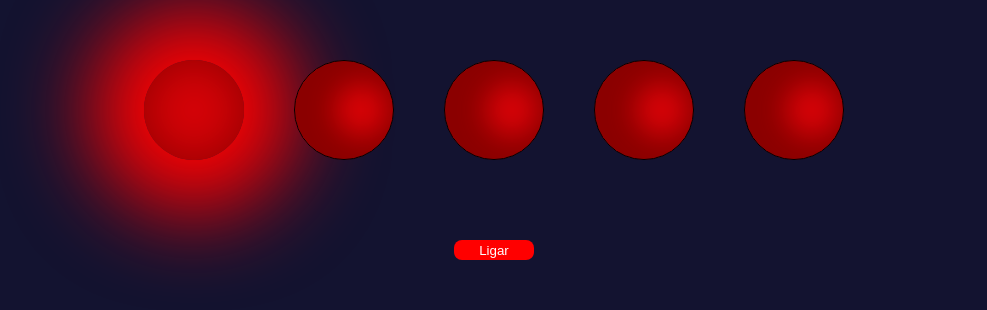
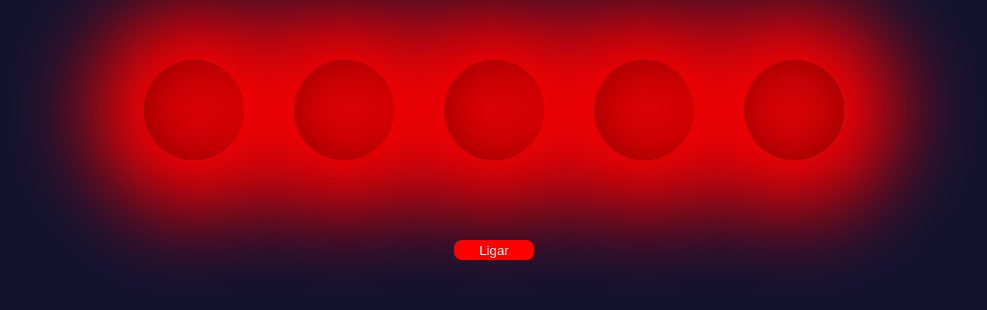
Before and after one commit to heloabrantessb/feliz-natal, a plain HTML site: page index.html in a window 1280 px wide. Both pictures are taken after a click on the button "Ligar". Shown: the whole page, without its empty margins (146-1133 px from the left). Drawn offline with Linux system fonts and the light colour scheme.

Commit message:
bolas piscando

```diff
--- a/index.js
+++ b/index.js
@@ -1,21 +1,43 @@
-let pisca = document.querySelector('.red');
+let listaBolas = document.querySelectorAll(".circle");
 
-function mudarEstado(){
-   if (pisca.classList.contains("on")) {
-    pisca.classList.remove("on");
-    pisca.classList.add("off");
-   }else{
-    pisca.classList.add("on")
-    pisca.classList.remove("off");
-   }
+console.log(listaBolas);
+
+function mudarEstado(bola, intervalo) {
+
+    console.log(bola)
+    setTimeout(() => {
+      if (bola.classList.contains("on")) {
+        bola.classList.remove("on");
+        bola.classList.add("off");
+      } else {
+        bola.classList.add("on");
+        bola.classList.remove("off");
+      }
+
+      setTimeout(mudarEstado(bola, intervalo), intervalo)
+    }, intervalo);
 }
 
-function piscar(){
-    setInterval(mudarEstado, 1000);
+function Ola(){
+    console.log("Hello");
+
+}
+// function piscar(){
+
+//         let piscando = setInterval(mudarEstado(), 1000);
+
+//     }
+
+//     setTimeout(() => {
+//         clearInterval(piscando);
+//     }, 10000)
+
+function piscar() {
+  listaBolas.forEach((bola) => {
+    console.log(bola)
+    let intervalo = Math.floor(Math.random() * 200) + 200
+    mudarEstado(bola, intervalo)
+  });
 }
 
-let piscando = piscar();
-
-setTimeout(() => {
-    clearInterval(piscando);
-}, 10000)
+// let piscando = piscar();
```
Also changed, not shown: index.html (+6 -0 lines).
